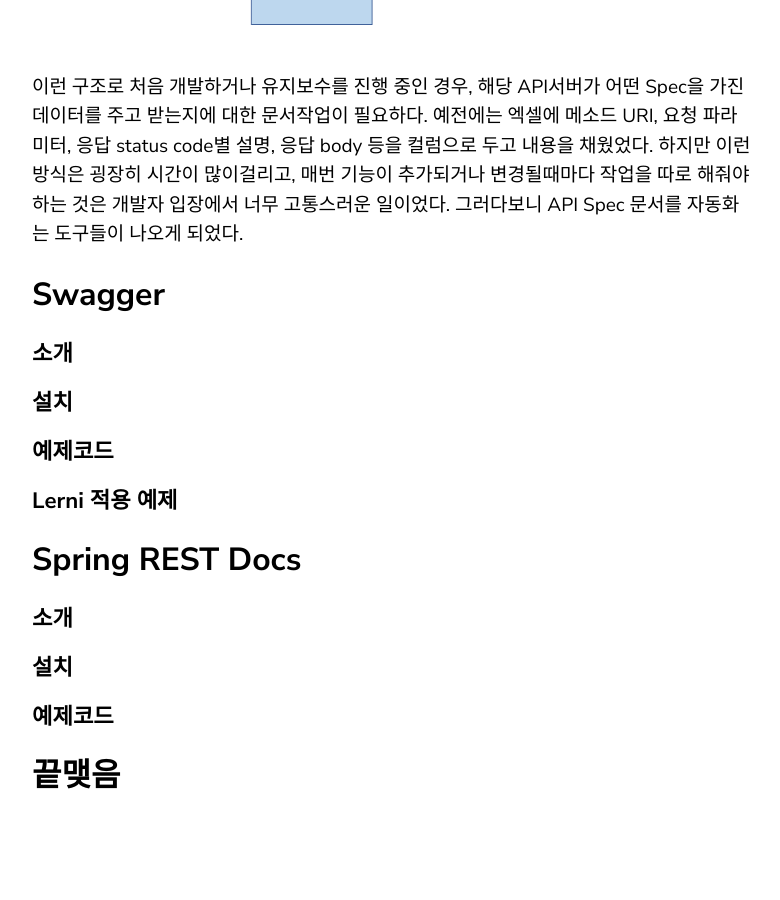
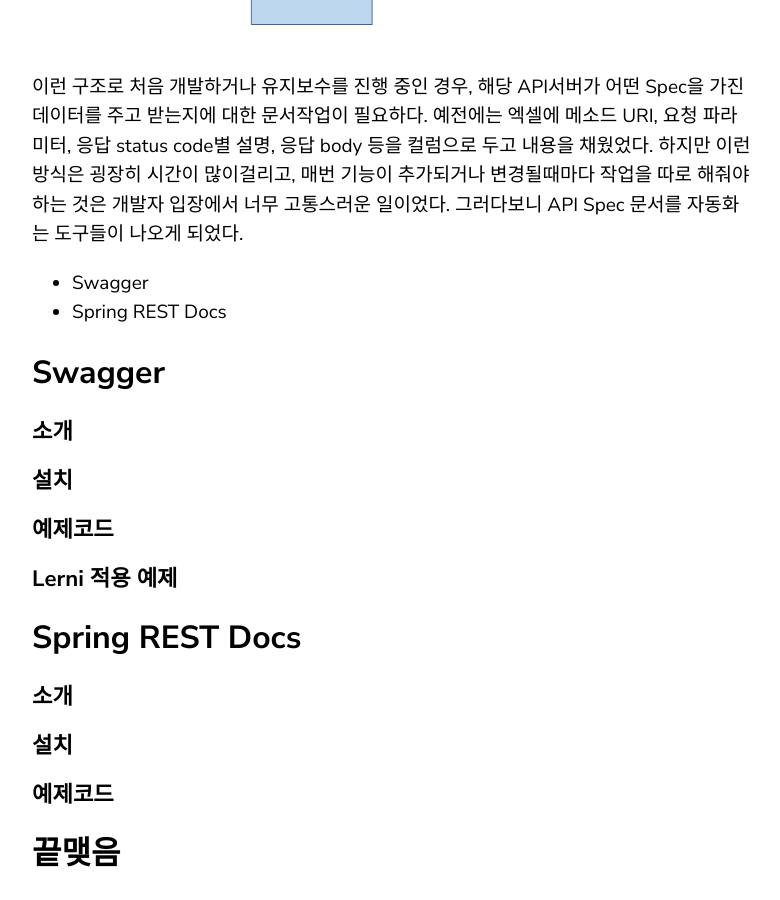
Before and after one commit to rbwls31/rbwls31.github.io, a Jekyll site: the page built from _posts/2020-06-13-swagger-post.markdown, in a window 1280 px wide and 900 px high, scrolled down 797 px. Shown: the whole window, without its empty margins (68-848 px from the left). Built offline with Jekyll 4.4.1, drawn with Linux system fonts in a browser that asks for light colours; our own code applies the rules of GitHub Pages for plain Markdown files; before the commit the page ends 1619 px from its top, so only the background shows below that; part of the change alters nothing that is shown.

Commit message:
_posts/2020-06-13-swagger-post.markdown updated from https://stackedit.io/

```diff
--- a/_posts/2020-06-13-swagger-post.markdown
+++ b/_posts/2020-06-13-swagger-post.markdown
@@ -5,6 +5,8 @@
 
 이런 구조로 처음 개발하거나 유지보수를 진행 중인 경우, 해당 API서버가 어떤 Spec을 가진 데이터를 주고 받는지에 대한 문서작업이 필요하다.
 예전에는 엑셀에 메소드 URI, 요청 파라미터, 응답 status code별 설명, 응답 body 등을 컬럼으로 두고 내용을 채웠었다.  하지만 이런 방식은 굉장히 시간이 많이걸리고, 매번 기능이 추가되거나 변경될때마다 작업을 따로 해줘야 하는 것은 개발자 입장에서 너무 고통스러운 일이었다. 그러다보니 API Spec 문서를 자동화는 도구들이 나오게 되었다.
+- Swagger
+- Spring REST Docs
 
 ## Swagger
 ### 소개
@@ -24,8 +26,8 @@
 
 
 <!--stackedit_data:
-eyJoaXN0b3J5IjpbLTE1Mjk0MTI3ODgsLTE0ODA5ODgzMjAsLT
-YzOTUxMTA5NSw2NDY3MTI0MDksMTg1NTI5MTU4LDE3NTI3NTc5
-MjYsLTE3NjY3MjI4NDgsNTA3ODk3NTc3LDY5NzAyNzYyLC00OD
-I3OTY5MzEsLTQ3NjMyODYxOF19
+eyJoaXN0b3J5IjpbNjQ5MjkxNDI2LC0xNDgwOTg4MzIwLC02Mz
+k1MTEwOTUsNjQ2NzEyNDA5LDE4NTUyOTE1OCwxNzUyNzU3OTI2
+LC0xNzY2NzIyODQ4LDUwNzg5NzU3Nyw2OTcwMjc2MiwtNDgyNz
+k2OTMxLC00NzYzMjg2MThdfQ==
 -->
```
